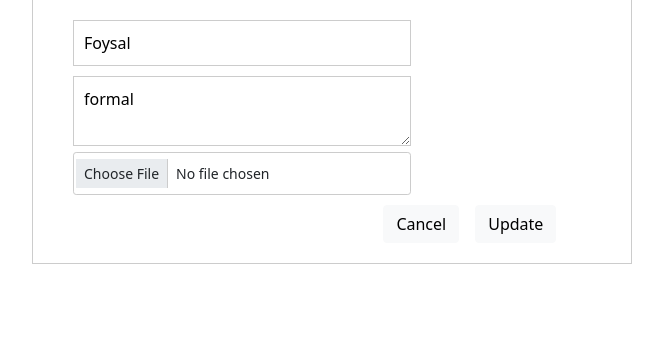
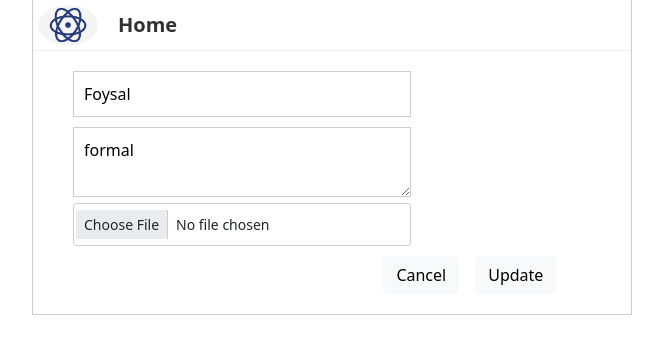
Before and after one commit to foysal90/foysal-twitter, a Django app: page /edit/76/ in a window 1280 px wide. Shown: the top 354 px of the page, without its empty margins (308-971 px from the left). Run offline with Django 3.2, Linux system fonts and the light colour scheme; data comes from the database, SQL or seed files in the repository; some libraries are stand-ins or nearby versions.

Commit message:
modified  html

```diff
--- a/posts/templates/edit.html
+++ b/posts/templates/edit.html
@@ -7,6 +7,12 @@
 
 
 <section class="content">
+  <div class="main">
+    <div class="main-header">
+        <img src="{% static 'img/tech.jpg' %}" width="60">
+        <h1>Home</h1>
+    </div>
+
   <section class="post_form">
       <div class="tweet-post">
 
```
